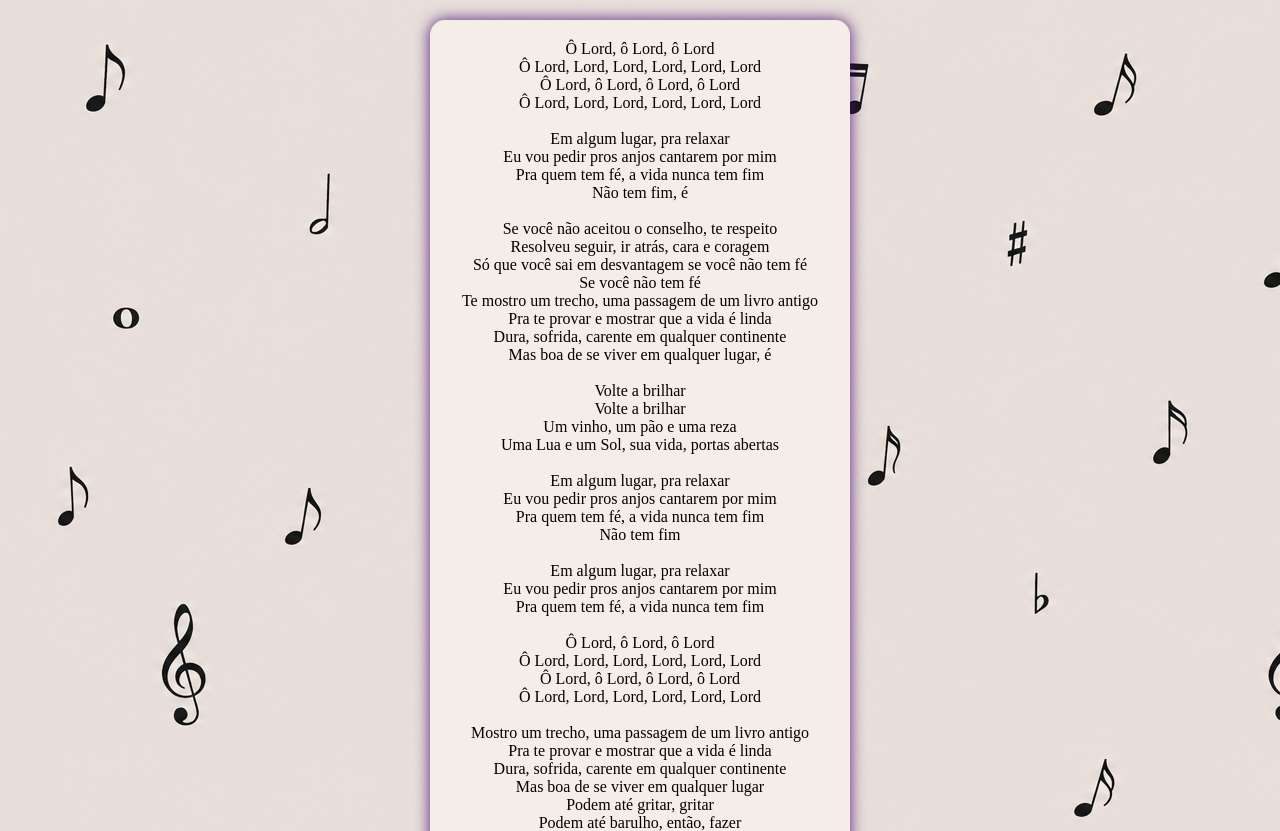
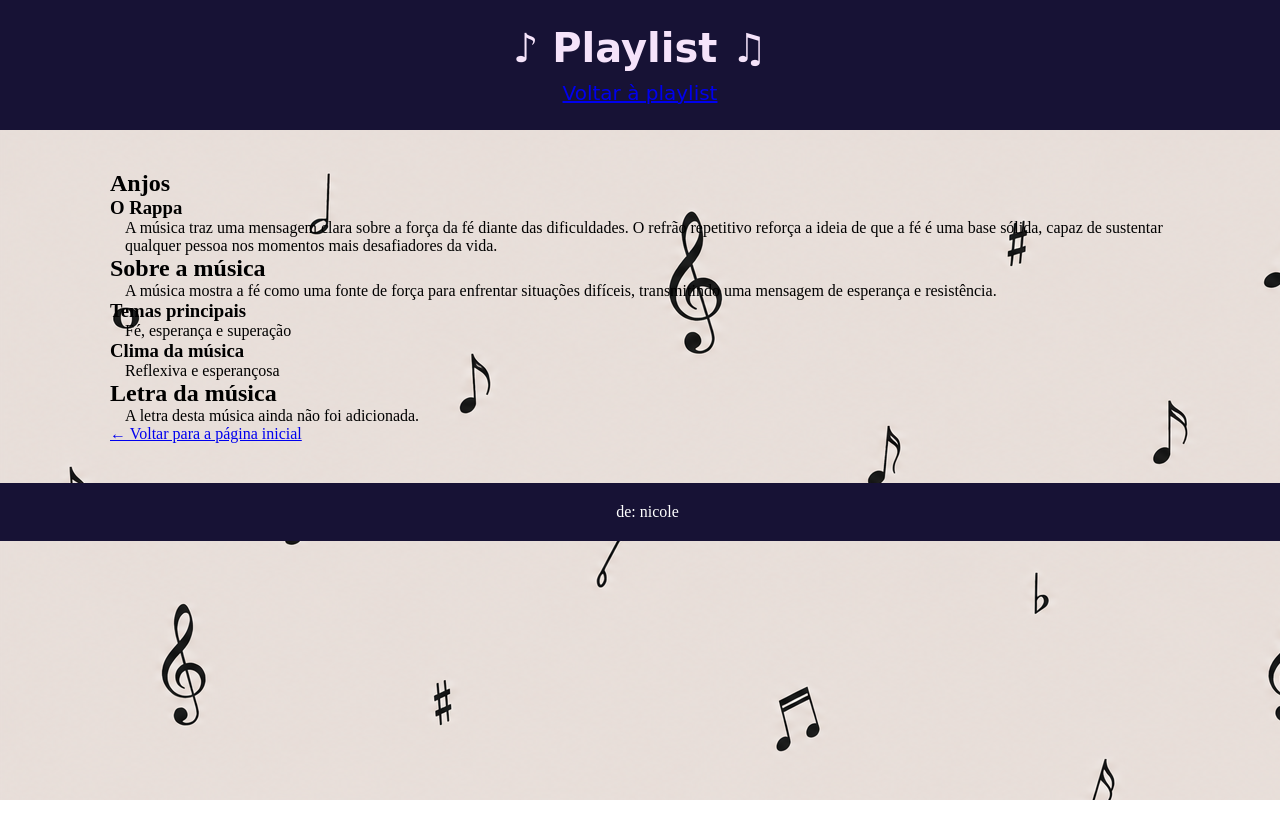
Before and after one commit to mayanecristyna-bit/Nicolesite, a plain HTML site: page Anjos.html in a window 1280 px wide. Shown: the top 831 px of the page. After the commit the page ends 800 px from the top, so only its background shows below. Drawn offline with Linux system fonts and the light colour scheme.

Commit message:
Update Anjos.html

```diff
--- a/Anjos.html
+++ b/Anjos.html
@@ -1,105 +1,45 @@
 <!DOCTYPE html>
 <html lang="pt-BR">
 <head>
-    <meta charset="UTF-8">
-    <meta name="viewport" content="width=device-width, initial-scale=1.0">
-    <title>Anjos</title>
-<link rel="stylesheet" href="style.css">
-
+  <meta charset="UTF-8">
+  <meta name="viewport" content="width=device-width, initial-scale=1.0">
+  <title>Anjos - Playlist</title>
+  <link rel="stylesheet" href="style.css">
 </head>
 <body class="pag">
-     <div class="container">
-<p class="letra">
-   <center> Ô Lord, ô Lord, ô Lord<br>
-Ô Lord, Lord, Lord, Lord, Lord, Lord<br>
-Ô Lord, ô Lord, ô Lord, ô Lord<br>
-Ô Lord, Lord, Lord, Lord, Lord, Lord<br><br>
+  <header class="topo-pagina">
+    <h1>♪ Playlist ♫</h1>
+    <a href="index.html">Voltar à playlist</a>
+  </header>
 
-Em algum lugar, pra relaxar<br>
-Eu vou pedir pros anjos cantarem por mim<br>
-Pra quem tem fé, a vida nunca tem fim<br>
-Não tem fim, é<br><br>
+  <main class="pagina-musica">
+    <section class="cabecalho-musica">
+      <h1>Anjos</h1>
+      <h3>O Rappa</h3>
+      <p>A música traz uma mensagem clara sobre a força da fé diante das dificuldades. O refrão repetitivo reforça a ideia de que a fé é uma base sólida, capaz de sustentar qualquer pessoa nos momentos mais desafiadores da vida.</p>
+    </section>
 
-Se você não aceitou o conselho, te respeito<br>
-Resolveu seguir, ir atrás, cara e coragem<br>
-Só que você sai em desvantagem se você não tem fé<br>
-Se você não tem fé<br>
-Te mostro um trecho, uma passagem de um livro antigo<br>
-Pra te provar e mostrar que a vida é linda<br>
-Dura, sofrida, carente em qualquer continente<br>
-Mas boa de se viver em qualquer lugar, é<br><br>
+    <section class="bloco">
+      <h2>Sobre a música</h2>
+      <p>A música mostra a fé como uma fonte de força para enfrentar situações difíceis, transmitindo uma mensagem de esperança e resistência.</p>
+    </section>
 
-Volte a brilhar<br>
-Volte a brilhar<br>
-Um vinho, um pão e uma reza<br>
-Uma Lua e um Sol, sua vida, portas abertas<br><br>
+    <section class="bloco detalhes">
+      <div>
+        <h3>Temas principais</h3>
+        <p>Fé, esperança e superação</p>
+      </div>
+      <div>
+        <h3>Clima da música</h3>
+        <p>Reflexiva e esperançosa</p>
+      </div>
+    </section>
 
-Em algum lugar, pra relaxar<br>
-Eu vou pedir pros anjos cantarem por mim<br>
-Pra quem tem fé, a vida nunca tem fim<br>
-Não tem fim<br><br>
+    <section class="bloco"><h2>Letra da música</h2><p class="aviso">A letra desta música ainda não foi adicionada.</p></section>
 
-Em algum lugar, pra relaxar<br>
-Eu vou pedir pros anjos cantarem por mim<br>
-Pra quem tem fé, a vida nunca tem fim<br><br>
+    <a class="botao voltar" href="index.html">← Voltar para a página inicial</a>
+  </main>
 
-Ô Lord, ô Lord, ô Lord<br>
-Ô Lord, Lord, Lord, Lord, Lord, Lord<br>
-Ô Lord, ô Lord, ô Lord, ô Lord<br>
-Ô Lord, Lord, Lord, Lord, Lord, Lord<br><br>
-
-Mostro um trecho, uma passagem de um livro antigo<br>
-Pra te provar e mostrar que a vida é linda<br>
-Dura, sofrida, carente em qualquer continente<br>
-Mas boa de se viver em qualquer lugar<br>
-Podem até gritar, gritar<br>
-Podem até barulho, então, fazer<br>
-Ninguém vai te escutar, se não tem fé<br>
-Ninguém mais vai te ver<br><br>
-
-Inclinar Seu olhar sobre nós e cuidar<br>
-Inclinar Seu olhar sobre nós e cuidar<br>
-Inclinar Seu olhar sobre nós e cuidar<br>
-Inclinar Seu olhar sobre nós e cuidar<br>
-Pra você pode ser<br><br>
-
-Em algum lugar, pra relaxar (pra você pode ser)<br>
-Eu vou pedir pros anjos cantarem por mim (pra você pode ser)<br>
-Pra quem tem fé, a vida nunca tem fim (mas pra você pode ser)<br>
-Pra você pode ser (pode ser, pode ser) (ô)<br>
-(Pra você pode ser)<br><br>
-
-(Nunca tem fim) a fé na vitória tem que ser inabalável<br>
-(Nunca tem fim) a fé na vitória tem que ser inabalável<br>
-A fé na vitória tem que ser inabalável<br>
-(Nunca tem fim) a fé na vitória tem que ser inabalável<br><br>
-
-Ô Lord, ô Lord, ô Lord, ô Lord, ô Lord, ô Lord<br>
-Ô Lord, Lord, Lord<br>
-Ô Lord (a fé, fé, fé na vitória tem que ser inabalável)<br><br>
-
-Em algum lugar, pra relaxar<br>
-Vou pedir pros anjos cantarem por mim<br>
-Pra quem tem fé, a vida nunca tem fim, ô, fim (fé, fé, fé)<br>
-Em algum lugar, pra relaxar<br>
-Vou pedir pros anjos cantarem por mim<br>
-Pra quem, quem, tem, tem fé, a vida nunca tem fim<br><br>
-
-(A fé na vitória, a fé, fé, fé na vitória)<br>
-(A fé, fé, fé na vitória tem que ser inabalável)<br>
-(A fé na vitória tem que ser inabalável)<br>
-(A fé na vitória tem que ser inabalável)<br>
-(A fé na vitória, fé, fé, fé na vitória tem que ser inabalável)<br>
-(Inabalável, inabalável, inabalável)<br><br>
-
-Pra você, pode ser<br>
-Pra você, pode ser<br>
-Pra você, pode ser<br><br>
-
-Em algum lugar, pra relaxar<br>
-Eu vou pedir pros anjos cantarem por mim<br>
-Pra quem tem fé, a vida nunca tem fim<br>
-Não tem fim</p> </center>
-</div>
+  <footer><p>de: nicole</p></footer>
 </body>
 </html>
```
